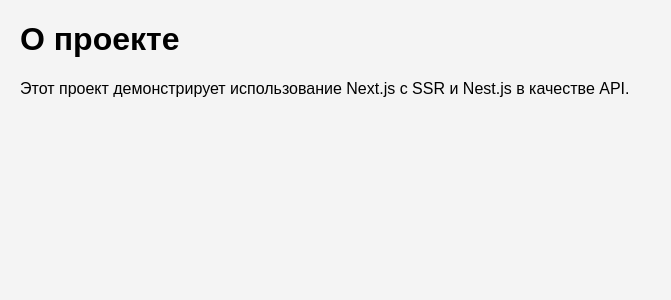
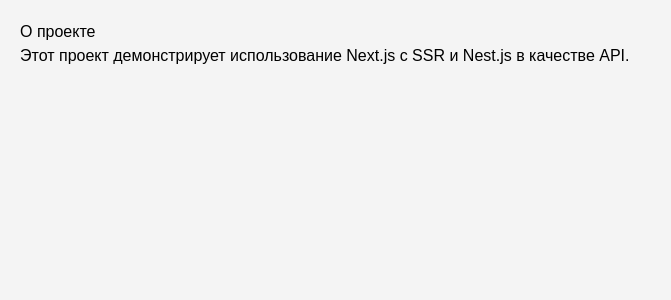
Before and after one commit to VladyslavDP/blog-frontend, a Next.js app: page /about in a window 1280 px wide. Shown: the top 300 px of the page, without its empty margins (0-671 px from the left). Built offline with nearby package versions, Linux system fonts and the light colour scheme.

Commit message:
S2103: Added tailwindcss

```diff
--- a/package.json
+++ b/package.json
@@ -15,6 +15,9 @@
   "devDependencies": {
     "@types/node": "22.13.10",
     "@types/react": "19.0.12",
+    "autoprefixer": "^10.4.21",
+    "postcss": "^8.5.3",
+    "tailwindcss": "^3.4.17",
     "typescript": "5.8.2"
   }
 }
--- /dev/null
+++ b/postcss.config.js
@@ -0,0 +1,6 @@
+module.exports = {
+  plugins: {
+    tailwindcss: {},
+    autoprefixer: {},
+  },
+}
--- a/pages/index.tsx
+++ b/src/pages/index.tsx
@@ -7,7 +7,7 @@
 
 export default function Home({ data }) {
     return (
-        <div>
+        <div className="text-3xl font-bold underline">
             <h1>data</h1>
             <pre>{JSON.stringify(data, null, 2)}</pre>
         </div>
--- a/styles/globals.css
+++ b/src/styles/globals.css
@@ -1,3 +1,7 @@
+@tailwind base;
+@tailwind components;
+@tailwind utilities;
+
 body {
     font-family: Arial, sans-serif;
     margin: 20px;
--- /dev/null
+++ b/tailwind.config.js
@@ -0,0 +1,10 @@
+/** @type {import('tailwindcss').Config} */
+module.exports = {
+  content: [
+    "./src/**/*.{js,ts,jsx,tsx,mdx}",
+  ],
+  theme: {
+    extend: {},
+  },
+  plugins: [],
+}
```
Also changed, not shown: src/pages/_app.tsx (renamed from pages/_app.tsx), src/pages/about.tsx (renamed from pages/about.tsx), 1 other file (tests, documents, lock files or other folders).
